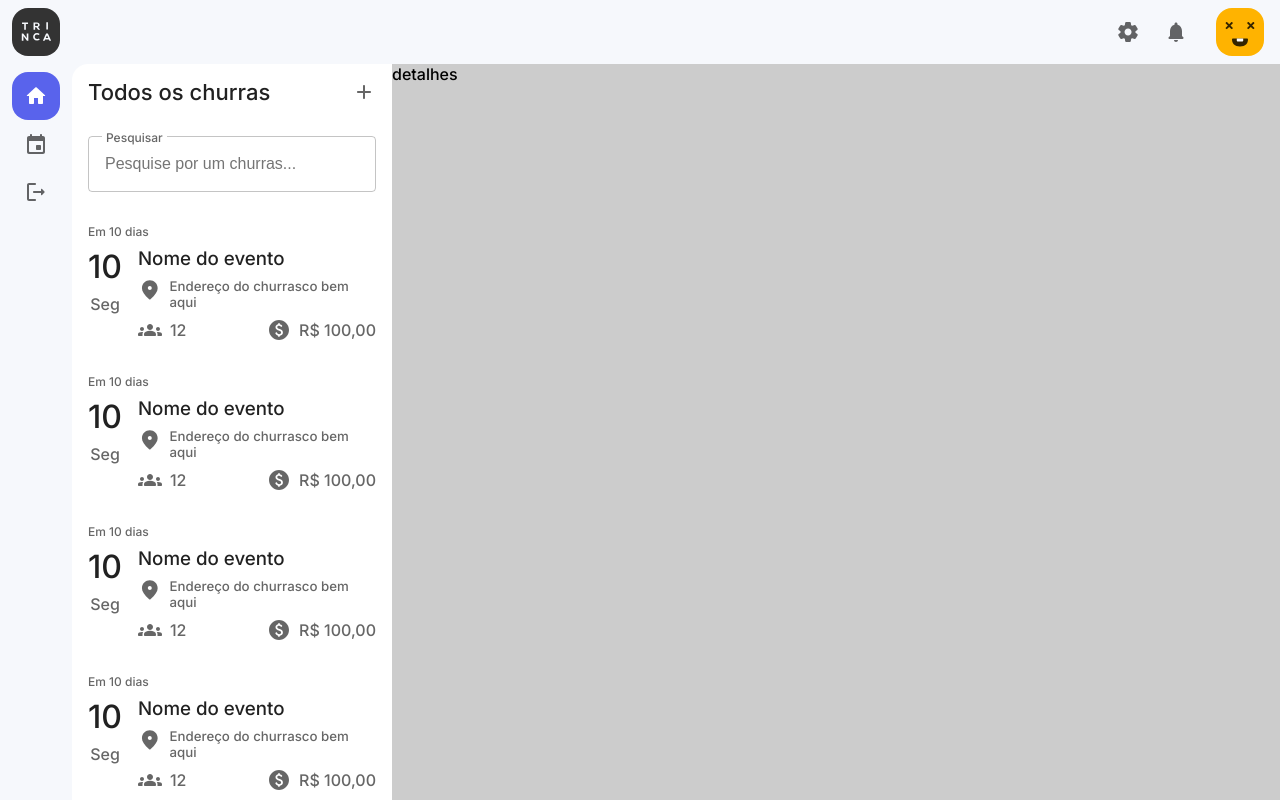
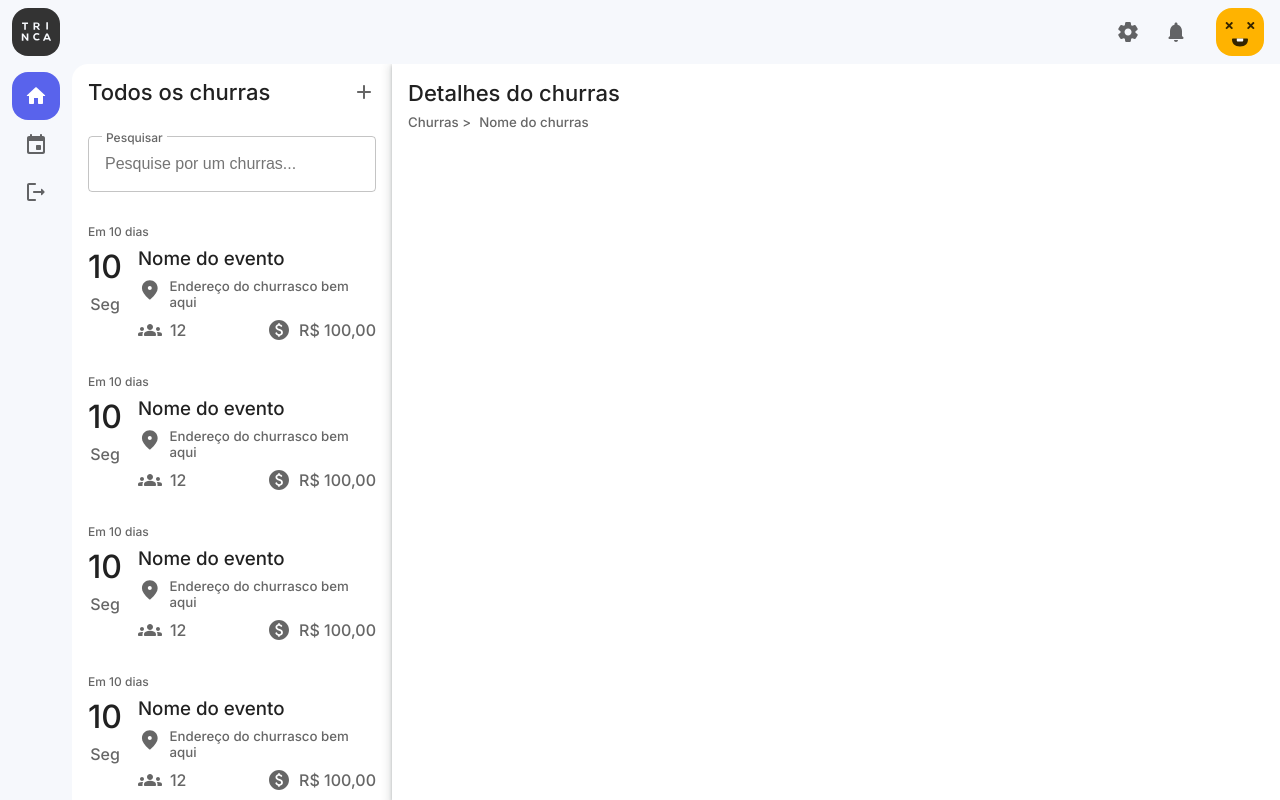
Before and after one commit to felipe-bergamaschi/trinca, a Next.js app in the folder frontend/: page / in a window 1280 px wide. Built offline with nearby package versions, Linux system fonts and the light colour scheme.

Commit message:
feat: add event details

```diff
--- /dev/null
+++ b/frontend/src/features/home/eventDetails/index.module.css
@@ -0,0 +1,3 @@
+.container {
+  box-shadow: 0 1px 3px 0 rgba(60, 64, 67, 0.302), 0 4px 8px 3px rgba(60, 64, 67, 0.149);
+}
--- a/frontend/src/features/home/eventDetails/index.tsx
+++ b/frontend/src/features/home/eventDetails/index.tsx
@@ -1,9 +1,23 @@
 import { Stack } from "@/components/stack";
+import { Text } from "@/components/text";
+
+import styles from './index.module.css'
 
 export function EventDetails() {
   return (
-    <Stack full style={{ background: '#ccc' }}>
-      <div >detalhes</div>
+    <Stack padding="md" full className={styles.container}>
+      <Stack gap="sm">
+        <Text size="lg">
+          Detalhes do churras
+        </Text>
+
+
+        <Stack direction="row" align="center" gap="sm">
+          <Text variant='h5' color="secondary">Churras{' > '}</Text>
+
+          <Text variant='h5' color="secondary">Nome do churras</Text>
+        </Stack>
+      </Stack>
     </Stack>
   )
 }
```
